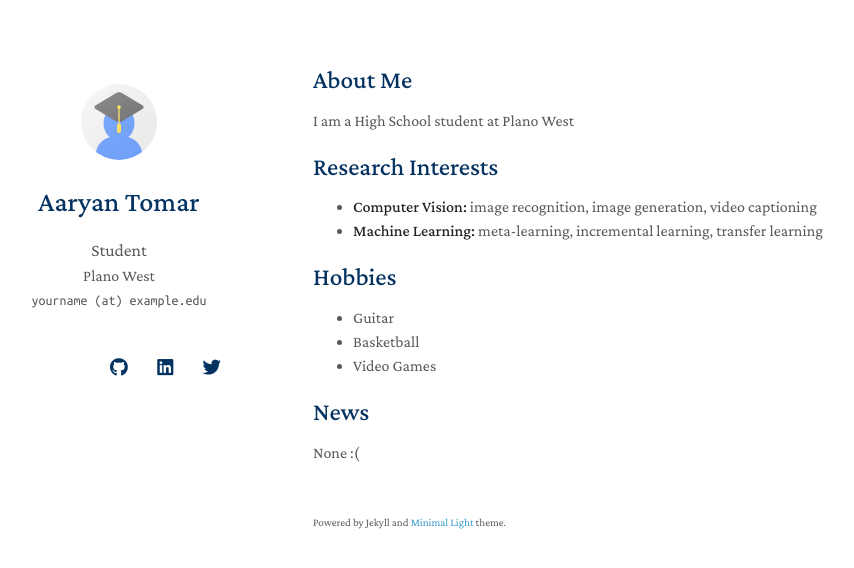
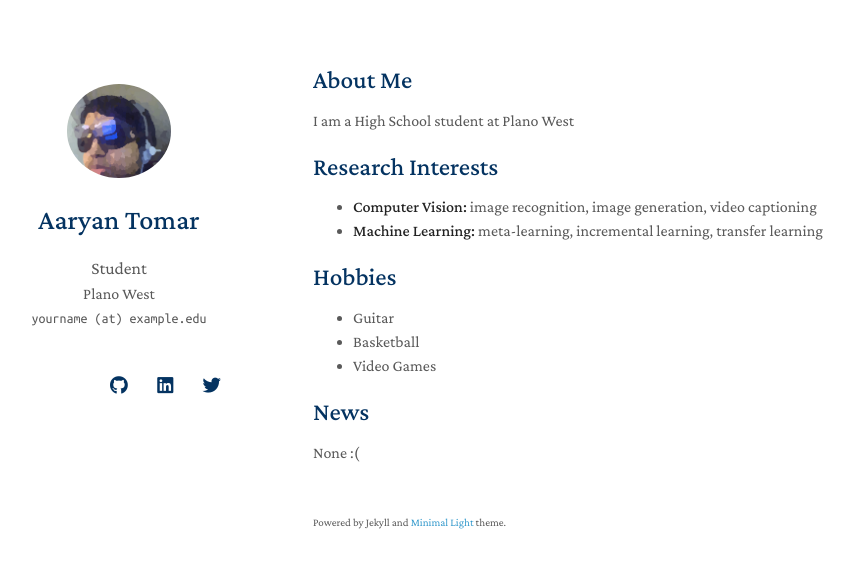
Before and after one commit to AaryanTomar/Personal-Page, a Jekyll site: the page built from index.md, in a window 1280 px wide. Shown: the top 568 px of the page, without its empty margins (157-1011 px from the left). Built offline with Jekyll 4.4.1, drawn with Linux system fonts in a browser that asks for light colours; nearby versions of some CDN libraries; a style sheet for code colours, icons or effects is not loaded; our own code applies the rules of GitHub Pages for plain Markdown files.

Commit message:
Update avatar

```diff
--- a/_config.yml
+++ b/_config.yml
@@ -20,7 +20,7 @@ twitter: https://twitter.com/
 
 # Images (e.g., your profile picture and your website's favicon)
 # "favicon" and "favicon_dark" are used for the light and dark modes, respectively.
-avatar: ./assets/img/avatar.png
+avatar: ./assets/img/shyamdoubleglasses_better.jpg
 favicon: ./assets/img/favicon.png
 favicon_dark: ./assets/img/favicon-dark.png
 
```
